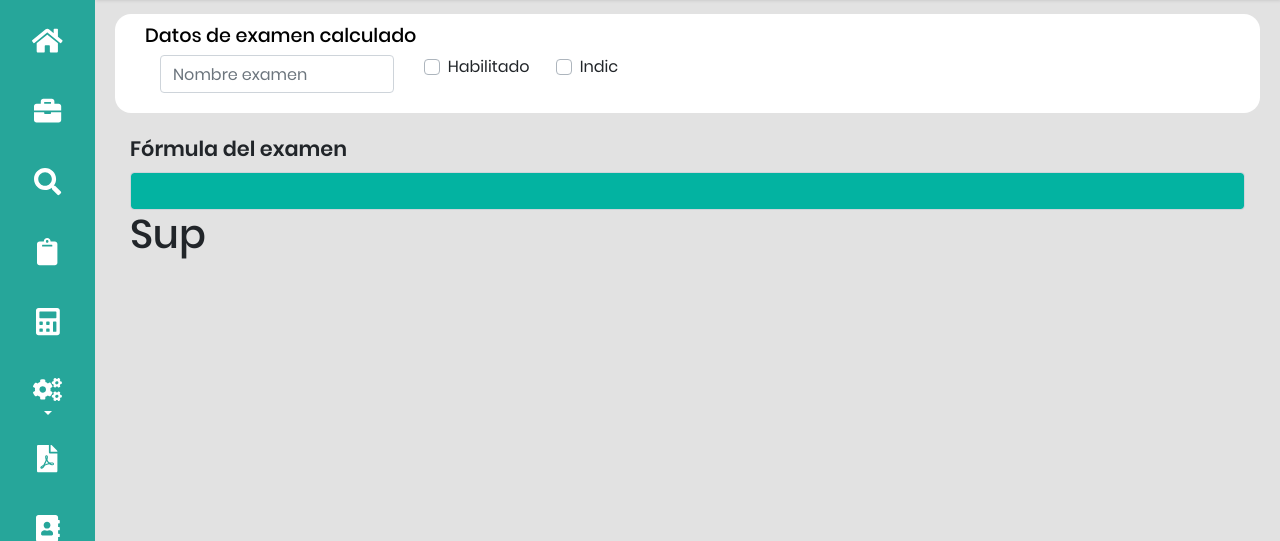
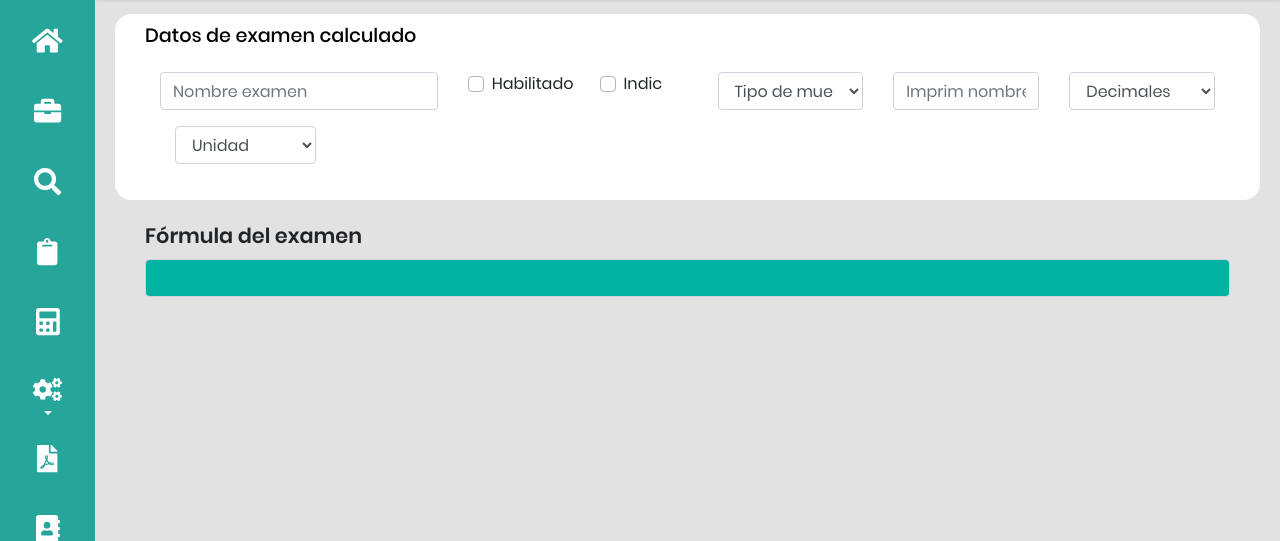
Before and after one commit to CommieTaco/RoMaK-LIS, a PHP site: page /calculator.php in a window 1280 px wide. Shown: the part 96-637 px from the top of the page. Run offline with PHP 8.4, Linux system fonts and the light colour scheme; style sheets or scripts are compiled from the project's sources.

Commit message:
Progress calc

```diff
--- a/resources/css/dashboard.css
+++ b/resources/css/dashboard.css
@@ -302,6 +302,7 @@ a.article:hover {
     color: #000;
     font-weight: 500;
     margin-top: 10px;
+    margin-bottom: 10px;
 }
 
 #demo-header {
@@ -310,7 +311,7 @@ a.article:hover {
 
 }
 
-#entry-field {
+#entry-field, #ex-data{
     margin-top: 15px;
 }
 
--- a/view/dashboard/calculator.php
+++ b/view/dashboard/calculator.php
@@ -18,17 +18,17 @@
                     <div class="col-md-6">
                         <div class="container-fluid">
                             <div class="row">
-                                <div class="col-md-6">
-                                    <input type="text" name="name_exam" id="name-exam" class="form-control"
+                                <div class="col-md-7" id="ex-data">
+                                    <input type="text" name="name_exam" id="name-exam " class="form-control"
                                         placeholder="Nombre examen">
                                 </div>
-                                <div class="col-md-3">
+                                <div class="col-md-3" id="ex-data">
                                     <div class="custom-control custom-checkbox">
                                         <input type="checkbox" id="exam-enabled" class="custom-control-input">
                                         <label for="exam-enabled" class="custom-control-label">Habilitado</label>
                                     </div>
                                 </div>
-                                <div class="col-md-3">
+                                <div class="col-md-2" id="ex-data" >
                                     <div class="custom-control custom-checkbox">
                                         <input type="checkbox" id="indic-enabled" class="custom-control-input">
                                         <label for="indic-enabled" class="custom-control-label">Indic</label>
@@ -36,14 +36,59 @@
                                 </div>
                             </div>
                         </div>
+
+                    </div>
+
                     <!-- Segundo grupo de datos -->
                     <div class="col-md-6">
+                        <div class="container-fluid">
+                            <div class="row">
+                                <div class="col-md-4" id="ex-data">
+                                    <div class="mb-3">
+                                        <select name="selectSample" id="sample-select" class="form-control">
+                                            <option value="0" selected disabled>Tipo de muestra</option>
+                                            <option value="1">Orina</option>
+                                            <option value="2">Sangre</option>
+                                            <option value="3">Otros</option>
+                                        </select>
+                                    </div>
+                                </div>
+                                <div class="col-md-4" id="ex-data">
+                                    <input class="form-control" type="text" name="imprim_name" id="imprim-name"
+                                        placeholder="Imprim nombre">
+                                </div>
+                                <div class="col-md-4" id="ex-data">
+                                    <div class="mb-3" >
+                                        <select name="decim_num" id="decim-num-select" class="form-control">
+                                            <option value="0" selected disabled>Decimales</option>
+                                            <option value="1">1</option>
+                                            <option value="2">2</option>
+                                            <option value="3">3</option>
+                                        </select>
+                                    </div>
+                                </div>
+                            </div>
+                        </div>
 
                     </div>
 
                 </div>
+                <!-- Tercer grupo de datos -->
                 <div class="col-md-6">
-
+                    <div class="container-fluid">
+                        <div class="row">
+                            <div class="col-md-4">
+                            <div class="mb-3" >
+                                        <select name="measure_unit_select" id="measure-unit-select" class="form-control">
+                                            <option value="0" selected disabled>Unidad</option>
+                                            <option value="1"></option>
+                                            <option value="2">2</option>
+                                            <option value="3">3</option>
+                                        </select>
+                                    </div>
+                            </div>
+                        </div>
+                    </div>
                 </div>
             </div>
         </div>
@@ -54,8 +99,24 @@
         <label for="exam-formula" id="exam-formula-lbl">Fórmula del examen</label>
         <input class="form-control" type="text" name="exam_formula" id="exam-formula">
     </div>
+
+    <!-- Tercera división -->
+    <!-- En esta parte contiene todos los valores númericos y parámetros bioquímicos con los que armar la fórmula -->
+    <div class="col-12">
+        <div class="container-fluid">
+            <div class="row">
+
+            <!-- Sección con los parámetros bioquímicos -->
+                <div class="col-md-6">
+
                 </div>
-    <h1>Sup</h1>
+
+            <!-- Sección con los operandos normales -->
+                <div class="col-md-6"></div>
+            </div>
+        </div>
+    </div>
+</div>
 </div>
 
 <?php
```
Lines whose indentation alone changed are shown as unchanged.
